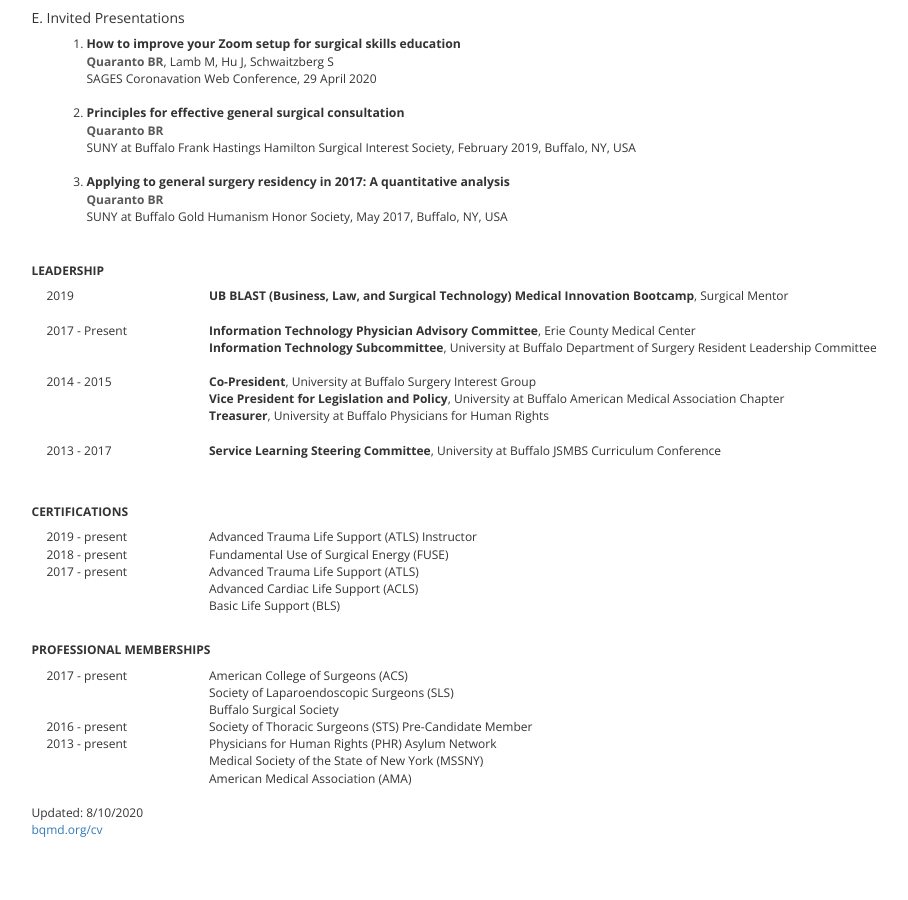
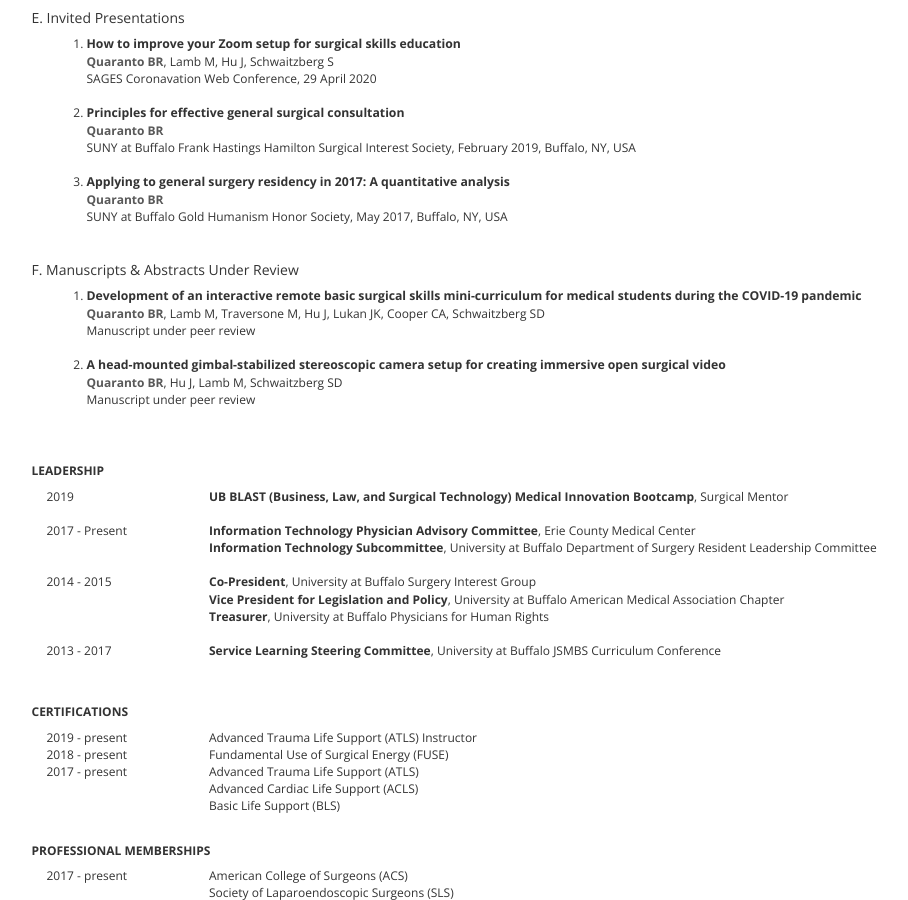
Before and after one commit to bquarant/bquarant.github.com, a Jekyll site: the page cv/index.html, which Jekyll copies as it is, in a window 1280 px wide and 900 px high, scrolled down 3435 px. Shown: the whole window, without its empty margins (121-1029 px from the left). Built offline with Jekyll 4.4.1, drawn with Linux system fonts in a browser that asks for light colours.

Commit message:
add back in manuscripts under review

```diff
--- a/cv/index.html
+++ b/cv/index.html
@@ -16,6 +16,7 @@
 	<meta name="viewport" content="width=device-width, initial-scale=1.0">
 	<meta name="description" content="">
 	<meta name="author" content="Brian Quaranto">
+
 	<link rel="stylesheet" href="https://maxcdn.bootstrapcdn.com/bootstrap/3.3.5/css/bootstrap.min.css"  media="all">
 	<script src="https://maxcdn.bootstrapcdn.com/bootstrap/3.3.5/js/bootstrap.min.js"></script>
 
@@ -516,12 +517,33 @@
 	</ol>
 <br>
 
-<!--
+
 <div class="row"><h5>F. Manuscripts & Abstracts Under Review</h5></div>
 	<ol>
+		<div class="row">
+		<div class="col-xs-11 col-sm-11 col-md-11 col-lg-11">
+			<li>
+				<span class="title">Development of an interactive remote basic surgical skills mini-curriculum for medical students during the COVID-19 pandemic</span><br>
+				<span class="details"><b style="color: #595959;">Quaranto BR</b>, Lamb M, Traversone M, Hu J, Lukan JK, Cooper CA, Schwaitzberg SD</span><br>
+				<span class="details">Manuscript under peer review</span>
+			</li>
+		</div>
+		</div>
+		<br>
+		<div class="row">
+		<div class="col-xs-11 col-sm-11 col-md-11 col-lg-11">
+			<li>
+			<span class="title">A head-mounted gimbal-stabilized stereoscopic camera setup for creating immersive open surgical video</span><br>
+			<span class="details"><b style="color: #595959;">Quaranto BR</b>, Hu J, Lamb M, Schwaitzberg SD</span><br>
+			<span class="details">Manuscript under peer review</span><br>
+			</li>
+		</div>
+		</div>
+		<br>
 	</ol>
+
+
 <br>
--->
 
 <!-- LEADERSHIP -->
 <div class="row"><h5><b>LEADERSHIP</b></h5></div>
```
